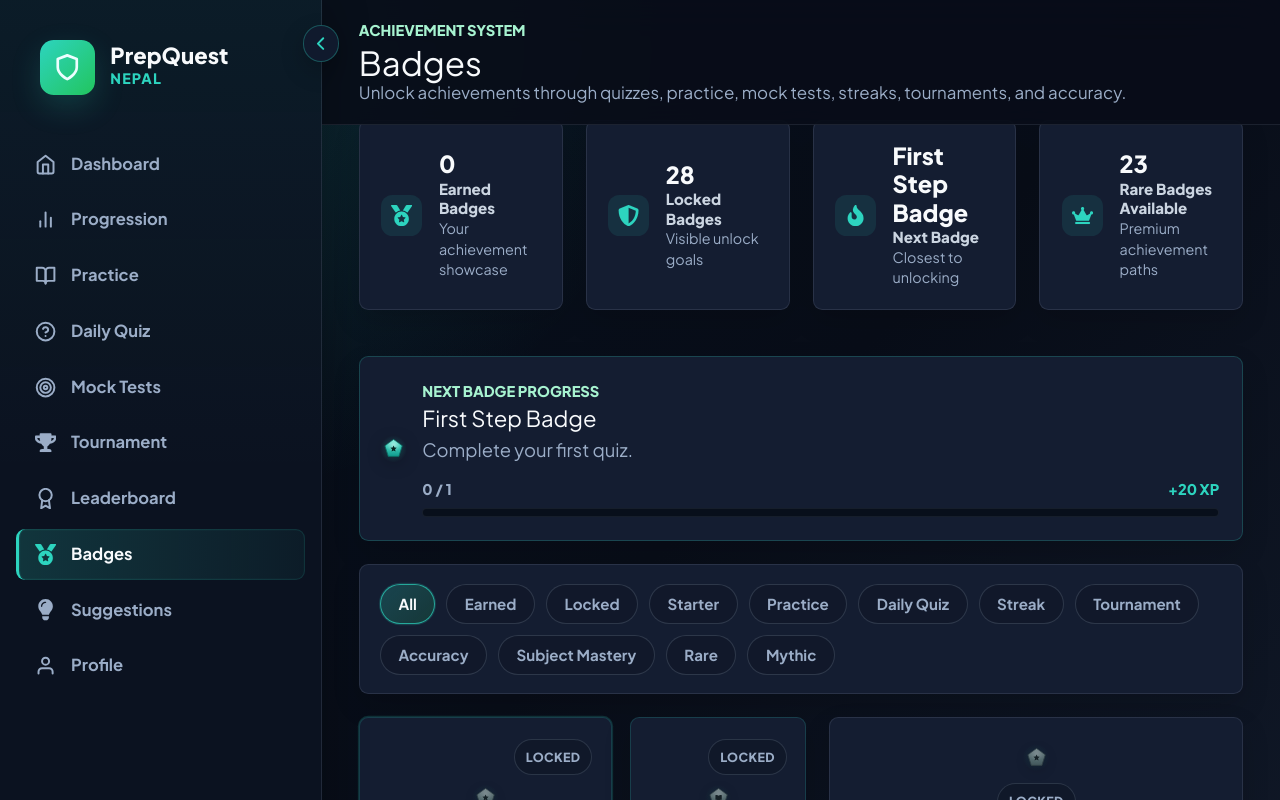
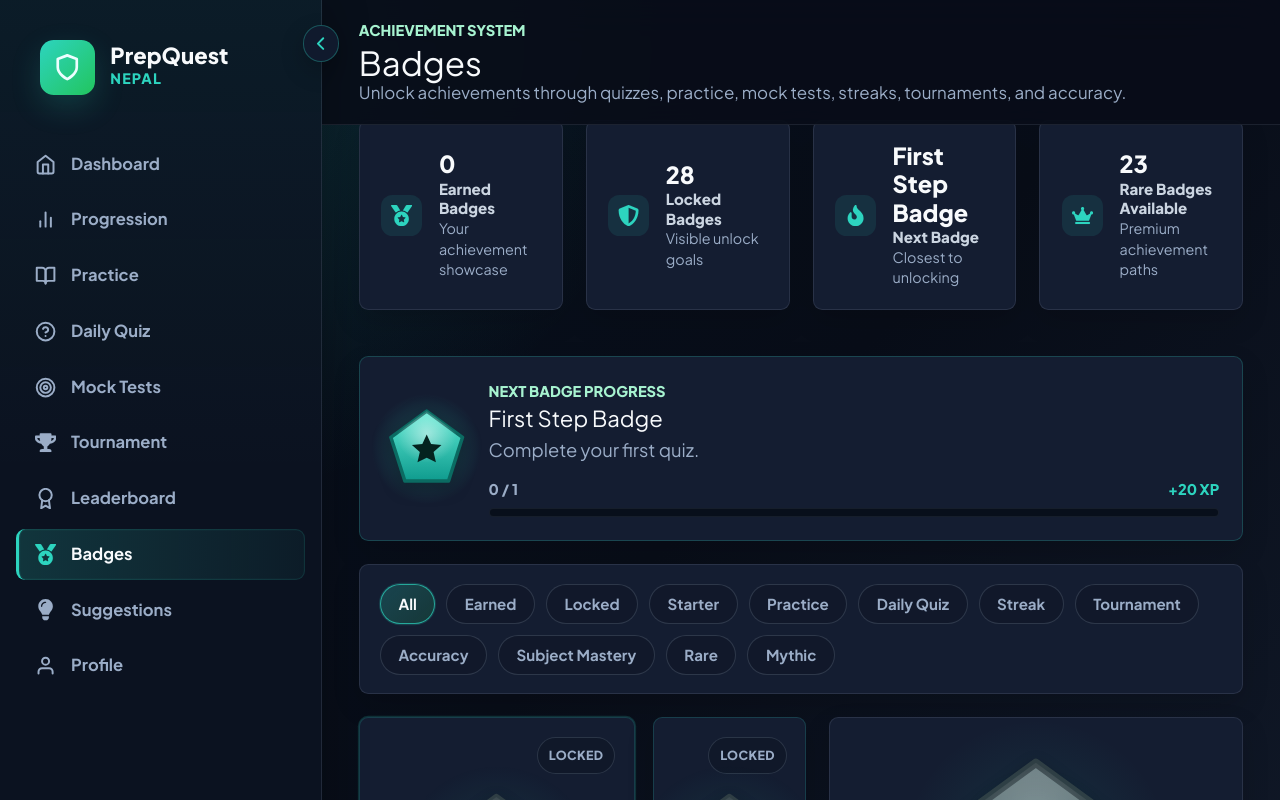
Before and after one commit to NishanSapsanamcha/PrepQuest-Nepal, a React (Vite) app in the folder frontend/: page /badges in a window 1280 px wide. Built offline with nearby package versions, Linux system fonts and the light colour scheme; no server answers; sample sign-in values are in the browser's storage.

Commit message:
new features

```diff
--- a/frontend/src/components/badges/BadgeIcon.jsx
+++ b/frontend/src/components/badges/BadgeIcon.jsx
@@ -149,10 +149,13 @@ function BadgeIcon({
 
   return (
     <span className={classes} style={{ "--badge-ring": theme.ring }}>
+      {/* Inline width/height win over the global `.dashboard-page svg { width: 1.15rem }`
+          rule, which would otherwise shrink every badge down to an icon. */}
       <svg
         className="badge-icon-svg"
         width={px}
         height={px}
+        style={{ width: px, height: px }}
         viewBox="0 0 100 100"
         role="img"
         aria-label={`${rarity} badge`}
@@ -186,7 +189,7 @@ function BadgeIcon({
             y="53"
             textAnchor="middle"
             dominantBaseline="central"
-            fontSize="44"
+            fontSize="52"
             fontWeight="800"
             fontFamily="inherit"
             fill={theme.glyph}
@@ -194,7 +197,7 @@ function BadgeIcon({
             ?
           </text>
         ) : (
-          <g transform="translate(50 51) scale(1.7) translate(-12 -12)">
+          <g transform="translate(50 51) scale(1.92) translate(-12 -12)">
             {renderGlyph(iconKind, theme.glyph)}
           </g>
         )}
--- a/frontend/src/pages/Badges.css
+++ b/frontend/src/pages/Badges.css
@@ -114,7 +114,7 @@
 
 .dashboard-page .badge-grid {
   display: grid;
-  grid-template-columns: repeat(auto-fill, minmax(220px, 1fr));
+  grid-template-columns: repeat(auto-fill, minmax(240px, 1fr));
   gap: 1rem;
   align-items: stretch;
 }
@@ -123,12 +123,24 @@
   display: flex;
   flex-direction: column;
   align-items: center;
-  gap: 0.55rem;
-  padding: 1.1rem 1rem 1rem;
+  gap: 0.5rem;
+  padding: 1rem 1rem 1.05rem;
   color: inherit;
   cursor: pointer;
   text-align: center;
 }
+
+/* Earned cards get a faint rarity wash up top so the badge pops. */
+.dashboard-page .badge-card.earned::after {
+  content: "";
+  position: absolute;
+  inset: 0 0 auto 0;
+  height: 58%;
+  background: radial-gradient(120% 90% at 50% 0%, rgba(45, 212, 191, 0.1), transparent 70%);
+  pointer-events: none;
+  z-index: 0;
+}
+.dashboard-page .badge-card > * { position: relative; z-index: 1; }
 
 .dashboard-page .badge-card.selected {
   border-color: rgba(45, 212, 191, 0.56);
@@ -164,46 +176,84 @@
   border: 1px solid rgba(148, 163, 184, 0.2);
 }
 
-/* The badge graphic IS the focus — no empty circular frame around it.
-   The BadgeIcon component already renders its own subtle rarity glow; this
-   wrapper just centers it and adds a touch more aura for earned badges. */
+/* The badge graphic IS the hero. No empty circular frame — instead a soft
+   rarity-tinted aura sits BEHIND the badge (same energy as the unlock toast),
+   while the badge art itself is large and dominant. */
 .dashboard-page .badge-emblem,
 .dashboard-page .badge-detail-emblem {
+  --aura: #2dd4bf;
   display: grid;
   place-items: center;
   position: relative;
   line-height: 0;
 }
-.dashboard-page .badge-emblem {
-  margin: 0.1rem 0 0.15rem;
+.dashboard-page .badge-emblem { margin: 0.15rem 0 0.2rem; }
+.dashboard-page .badge-detail-emblem { margin: 0.35rem 0 0.15rem; }
+
+.dashboard-page .badge-emblem.rarity-common,
+.dashboard-page .badge-detail-emblem.rarity-common { --aura: #2dd4bf; }
+.dashboard-page .badge-emblem.rarity-rare,
+.dashboard-page .badge-detail-emblem.rarity-rare { --aura: #38bdf8; }
+.dashboard-page .badge-emblem.rarity-epic,
+.dashboard-page .badge-detail-emblem.rarity-epic { --aura: #a855f7; }
+.dashboard-page .badge-emblem.rarity-legendary,
+.dashboard-page .badge-detail-emblem.rarity-legendary { --aura: #fbbf24; }
+.dashboard-page .badge-emblem.rarity-mythic,
+.dashboard-page .badge-detail-emblem.rarity-mythic { --aura: #ff7a59; }
+
+/* Soft blurred aura behind the badge — a glow, not a frame. */
+.dashboard-page .badge-emblem::before,
+.dashboard-page .badge-detail-emblem::before {
+  content: "";
+  position: absolute;
+  width: 82%;
+  height: 82%;
+  border-radius: 50%;
+  background: radial-gradient(circle, var(--aura), transparent 66%);
+  filter: blur(8px);
+  opacity: 0.18;
+  z-index: 0;
+  pointer-events: none;
+  transition: opacity 0.25s ease;
 }
-.dashboard-page .badge-detail-emblem {
-  margin: 0.3rem 0 0.1rem;
+.dashboard-page .badge-emblem.is-earned::before,
+.dashboard-page .badge-detail-emblem.is-earned::before {
+  opacity: 0.42;
+}
+.dashboard-page .badge-detail-emblem.is-earned::before {
+  opacity: 0.5;
+}
+/* Mythic earned badges get the strongest aura. */
+.dashboard-page .badge-emblem.rarity-mythic.is-earned::before,
+.dashboard-page .badge-detail-emblem.rarity-mythic.is-earned::before {
+  opacity: 0.6;
+  width: 92%;
+  height: 92%;
 }
 
-/* Earned: amplify the badge's own rarity-coloured aura (set by BadgeIcon)
-   so the glow matches the tier — teal for Common, gold for Legendary,
-   coral for Mythic, etc. — instead of forcing a single colour. */
-.dashboard-page .badge-emblem.is-earned .badge-icon::before {
-  opacity: 0.72;
-  inset: -26%;
+.dashboard-page .badge-emblem .badge-icon,
+.dashboard-page .badge-detail-emblem .badge-icon {
+  position: relative;
+  z-index: 1;
 }
-.dashboard-page .badge-detail-emblem.is-earned .badge-icon::before {
-  opacity: 0.78;
-  inset: -30%;
+
+/* Slightly lift the badge on hover so it feels collectible. */
+.dashboard-page .badge-card:hover .badge-icon-svg {
+  transform: translateY(-2px) scale(1.03);
+  transition: transform 0.25s ease;
 }
 
 .dashboard-page .badge-name {
   color: var(--text);
-  font-size: 0.95rem;
+  font-size: 0.88rem;
   font-weight: 800;
-  line-height: 1.25;
+  line-height: 1.22;
 }
 
 .dashboard-page .badge-desc {
   color: var(--muted);
-  font-size: 0.76rem;
-  line-height: 1.4;
+  font-size: 0.72rem;
+  line-height: 1.38;
   display: -webkit-box;
   -webkit-line-clamp: 2;
   -webkit-box-orient: vertical;
--- a/frontend/src/pages/Badges.jsx
+++ b/frontend/src/pages/Badges.jsx
@@ -100,12 +100,12 @@ function Badges() {
                   <div className="badge-card-top">
                     <span className={`status-chip ${isEarned ? "is-earned" : "is-locked"}`}>{isEarned ? "✓ Earned" : "Locked"}</span>
                   </div>
-                  <div className={`badge-emblem ${isEarned ? "is-earned" : "is-locked"}`}>
+                  <div className={`badge-emblem rarity-${badge.rarity.toLowerCase()} ${isEarned ? "is-earned" : "is-locked"}`}>
                     <BadgeIcon
                       shape={badge.shape}
                       iconKind={badge.iconKind}
                       rarity={badge.rarity}
-                      size={116}
+                      size={138}
                       locked={!isEarned}
                       earned={isEarned}
                       isSecret={badge.isSecret}
@@ -132,12 +132,12 @@ function Badges() {
           )}
 
           <aside className="dashboard-card badge-detail-card">
-            <div className={`badge-detail-emblem ${selectedBadge.status === "earned" ? "is-earned" : "is-locked"}`}>
+            <div className={`badge-detail-emblem rarity-${selectedBadge.rarity.toLowerCase()} ${selectedBadge.status === "earned" ? "is-earned" : "is-locked"}`}>
               <BadgeIcon
                 shape={selectedBadge.shape}
                 iconKind={selectedBadge.iconKind}
                 rarity={selectedBadge.rarity}
-                size={150}
+                size={184}
                 locked={selectedBadge.status !== "earned"}
                 earned={selectedBadge.status === "earned"}
                 isSecret={selectedBadge.isSecret}
```
